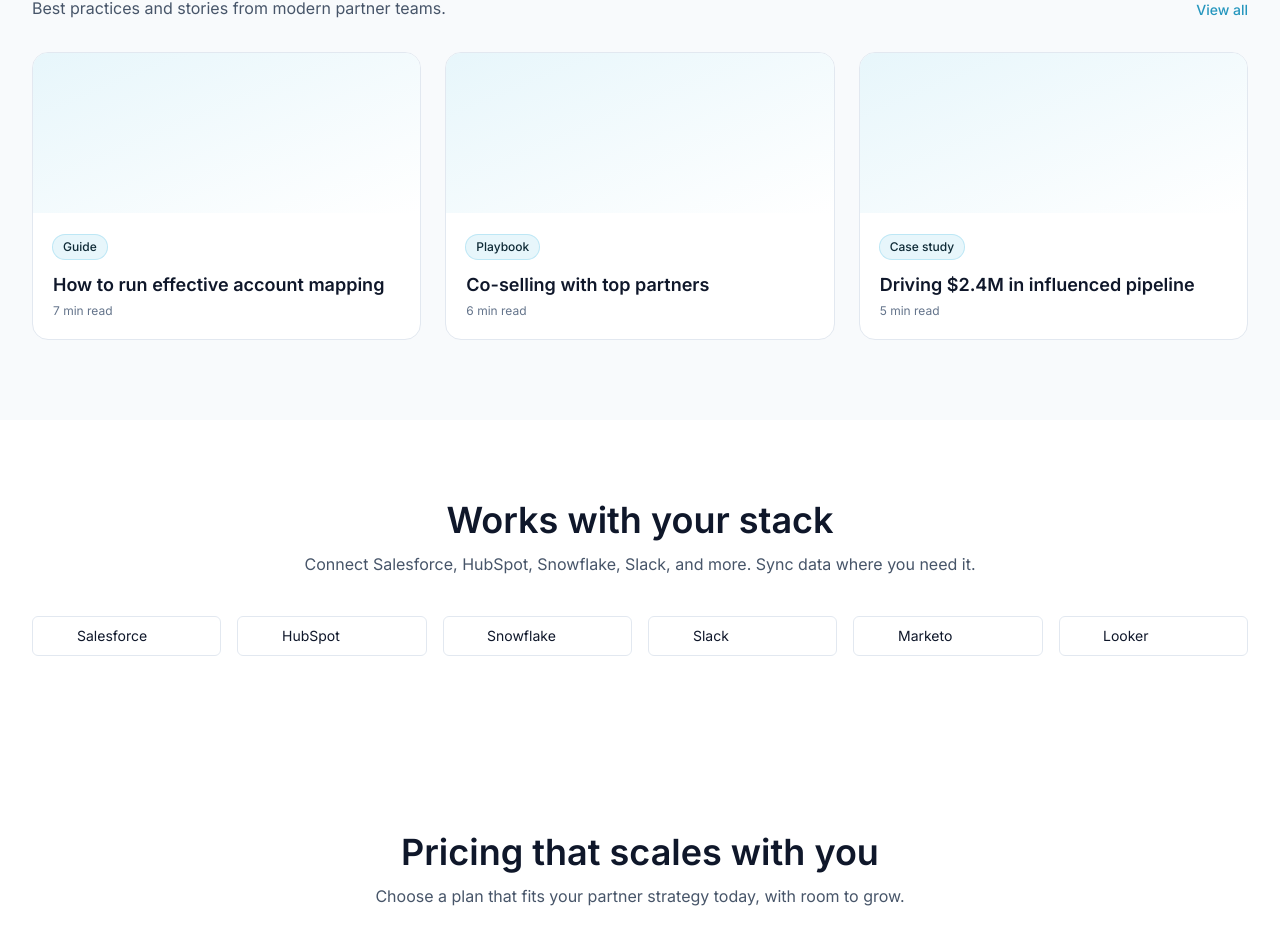
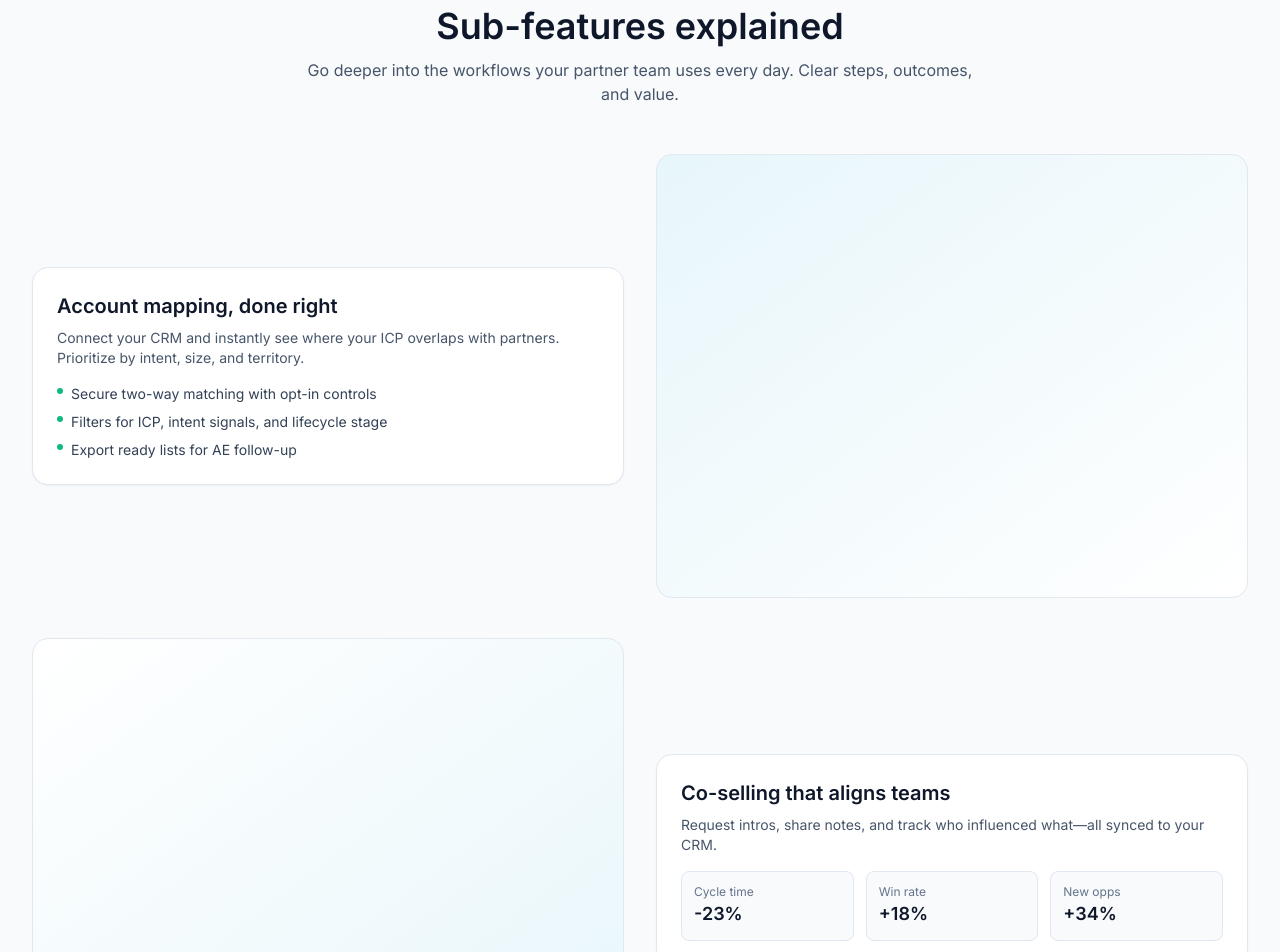
Before and after one commit to flamesdotblue/frontend-repo_56vbqrfm_ao4uhf, a React (Vite) app: page / in a window 1280 px wide. Shown: the part 1600-2552 px from the top of the page. Built offline with nearby package versions, Linux system fonts and the light colour scheme; a web font is replaced by a local one.

Commit message:
Update project prj_56vbqrfm - 2025-10-26T16:18:10.191Z

```diff
--- a/src/components/Home.jsx
+++ b/src/components/Home.jsx
@@ -115,6 +115,83 @@ export default function Home() {
         </div>
       </section>
 
+      {/* Sub-feature explanations (Deep dive) */}
+      <section id="details" className="py-24 bg-slate-50">
+        <div className="mx-auto max-w-7xl px-4 sm:px-6 lg:px-8">
+          <div className="text-center">
+            <span className="inline-flex items-center rounded-full bg-[#e7f6fb] px-3 py-1 text-xs font-medium text-[#0e2a36] ring-1 ring-[#bde7f5]">How it works</span>
+            <h2 className="mt-3 text-3xl sm:text-4xl font-semibold text-slate-900">Sub-features explained</h2>
+            <p className="mt-3 text-slate-600 max-w-2xl mx-auto">Go deeper into the workflows your partner team uses every day. Clear steps, outcomes, and value.</p>
+          </div>
+
+          <div className="mt-12 space-y-10">
+            {/* Account mapping deep dive */}
+            <div className="grid grid-cols-1 lg:grid-cols-2 gap-8 items-center">
+              <div className="order-2 lg:order-1">
+                <div className="rounded-2xl border border-slate-200 bg-white p-6 shadow-sm">
+                  <h3 className="text-xl font-semibold text-slate-900">Account mapping, done right</h3>
+                  <p className="mt-2 text-sm text-slate-600">Connect your CRM and instantly see where your ICP overlaps with partners. Prioritize by intent, size, and territory.</p>
+                  <ul className="mt-4 space-y-2 text-sm text-slate-700">
+                    <li className="flex gap-2"><span className="mt-1 h-1.5 w-1.5 rounded-full bg-emerald-500"></span>Secure two-way matching with opt-in controls</li>
+                    <li className="flex gap-2"><span className="mt-1 h-1.5 w-1.5 rounded-full bg-emerald-500"></span>Filters for ICP, intent signals, and lifecycle stage</li>
+                    <li className="flex gap-2"><span className="mt-1 h-1.5 w-1.5 rounded-full bg-emerald-500"></span>Export ready lists for AE follow-up</li>
+                  </ul>
+                </div>
+              </div>
+              <div className="order-1 lg:order-2">
+                <div className="aspect-[4/3] rounded-2xl bg-gradient-to-br from-[#e7f6fb] to-white border border-slate-200" />
+              </div>
+            </div>
+
+            {/* Co-selling deep dive */}
+            <div className="grid grid-cols-1 lg:grid-cols-2 gap-8 items-center">
+              <div>
+                <div className="aspect-[4/3] rounded-2xl bg-gradient-to-br from-white to-[#e7f6fb] border border-slate-200" />
+              </div>
+              <div>
+                <div className="rounded-2xl border border-slate-200 bg-white p-6 shadow-sm">
+                  <h3 className="text-xl font-semibold text-slate-900">Co-selling that aligns teams</h3>
+                  <p className="mt-2 text-sm text-slate-600">Request intros, share notes, and track who influenced what—all synced to your CRM.</p>
+                  <div className="mt-4 grid grid-cols-1 sm:grid-cols-3 gap-3">
+                    {[
+                      { k: 'Cycle time', v: '-23%' },
+                      { k: 'Win rate', v: '+18%' },
+                      { k: 'New opps', v: '+34%' },
+                    ].map((m) => (
+                      <div key={m.k} className="rounded-lg bg-slate-50 border border-slate-200 p-3">
+                        <p className="text-xs text-slate-500">{m.k}</p>
+                        <p className="text-lg font-semibold text-slate-900">{m.v}</p>
+                      </div>
+                    ))}
+                  </div>
+                </div>
+              </div>
+            </div>
+
+            {/* Portal deep dive */}
+            <div className="grid grid-cols-1 lg:grid-cols-2 gap-8 items-center">
+              <div className="order-2 lg:order-1">
+                <div className="rounded-2xl border border-slate-200 bg-white p-6 shadow-sm">
+                  <h3 className="text-xl font-semibold text-slate-900">A partner portal they’ll actually use</h3>
+                  <p className="mt-2 text-sm text-slate-600">Share enablement, register deals, and deliver updates in a branded hub your partners love.</p>
+                  <ul className="mt-4 grid grid-cols-1 sm:grid-cols-2 gap-3 text-sm text-slate-700">
+                    {['Resources & playbooks','Deal registration','Announce & updates','Branding & SSO'].map((item) => (
+                      <li key={item} className="flex items-center gap-2">
+                        <span className="inline-block h-1.5 w-1.5 rounded-full bg-emerald-500"></span>
+                        <span>{item}</span>
+                      </li>
+                    ))}
+                  </ul>
+                </div>
+              </div>
+              <div className="order-1 lg:order-2">
+                <div className="aspect-[4/3] rounded-2xl bg-gradient-to-br from-[#e7f6fb] to-white border border-slate-200" />
+              </div>
+            </div>
+          </div>
+        </div>
+      </section>
+
       {/* Blog */}
       <section id="blog" className="py-20 bg-slate-50">
         <div className="mx-auto max-w-7xl px-4 sm:px-6 lg:px-8">
```
Also changed, not shown: 1 other file (tests, documents, lock files or other folders).
